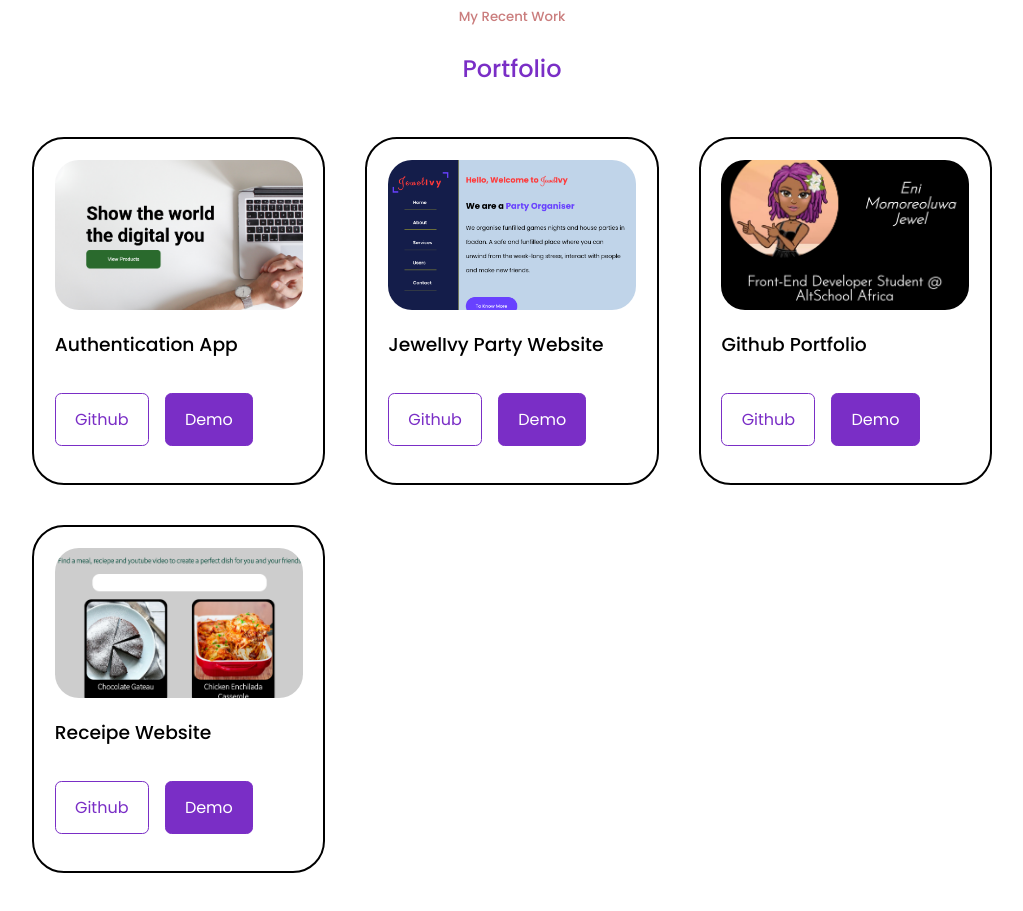
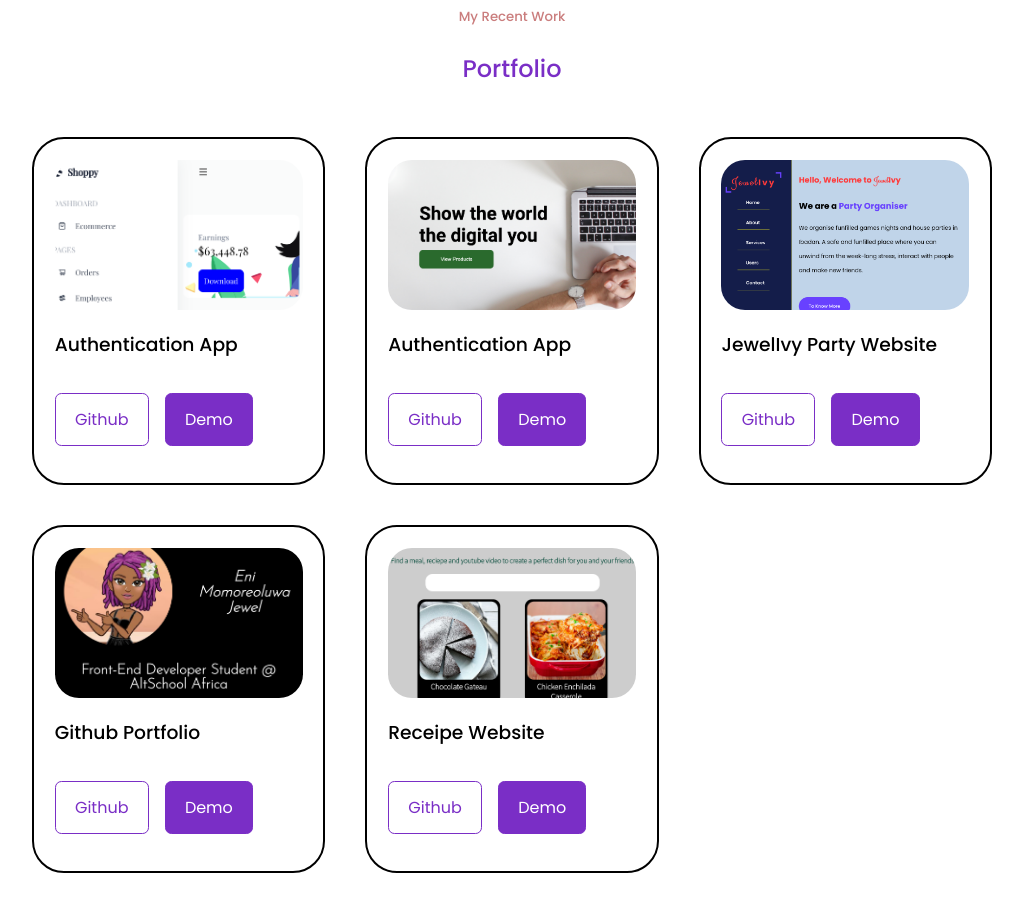
Before and after one commit to Jeweleni/Portfolio, a React (Create React App) app: page / in a window 1280 px wide. Shown: the part 2120-3031 px from the top of the page, without its empty margins (128-1151 px from the left). Built offline with nearby package versions, Linux system fonts and the light colour scheme; a web font is replaced by a local one.

Commit message:
admin dashboard

```diff
--- a/src/Components/Portfolio/Portfolio.js
+++ b/src/Components/Portfolio/Portfolio.js
@@ -8,12 +8,21 @@ import jewelivy from "./porfolio-images/jewelivy.png"
 import reciepewebsite from "./porfolio-images/reciepewebsite.png"
 // import rentalagency from "./porfolio-images/rentalagency.png"
 import Authentication from "./porfolio-images/Authentication.png"
+import Dashboard from "./porfolio-images/Dashboard.png"
 
 
 const data =[
 
     {
         id: 1,
+        image: Dashboard,
+        title: "Authentication App",
+        github: "https://github.com/Jeweleni/Admin-Dashboard-Application",
+        demo: "https://admin-dashboard-application.vercel.app/"
+    },
+
+    {
+        id: 2,
         image: Authentication,
         title: "Authentication App",
         github: "https://github.com/Jeweleni/Authentication-app-1",
@@ -21,7 +30,7 @@ const data =[
     },
 
     {
-        id: 2,
+        id: 3,
         image: jewelivy,
         title: "JewelIvy Party Website",
         github: "https://github.com/Jeweleni/React-Router-Assignment--2",
@@ -29,7 +38,7 @@ const data =[
     },
 
     {
-        id: 3,
+        id: 4,
         image: Github,
         title: "Github Portfolio",
         github: "https://github.com/Jeweleni/Holiday-Challenge-MyGithub-portfolio ",
@@ -37,7 +46,7 @@ const data =[
     },
 
     {
-        id: 3,
+        id: 5,
         image: reciepewebsite,
         title: "Receipe Website",
         github: "https://github.com/Jeweleni/Food-Website ",
```
Also changed, not shown: src/Components/Portfolio/porfolio-images/Dashboard.png (added), src/Components/Portfolio/porfolio-images/Screenshot 2023-03-03 at 13.24.36.png (deleted).
